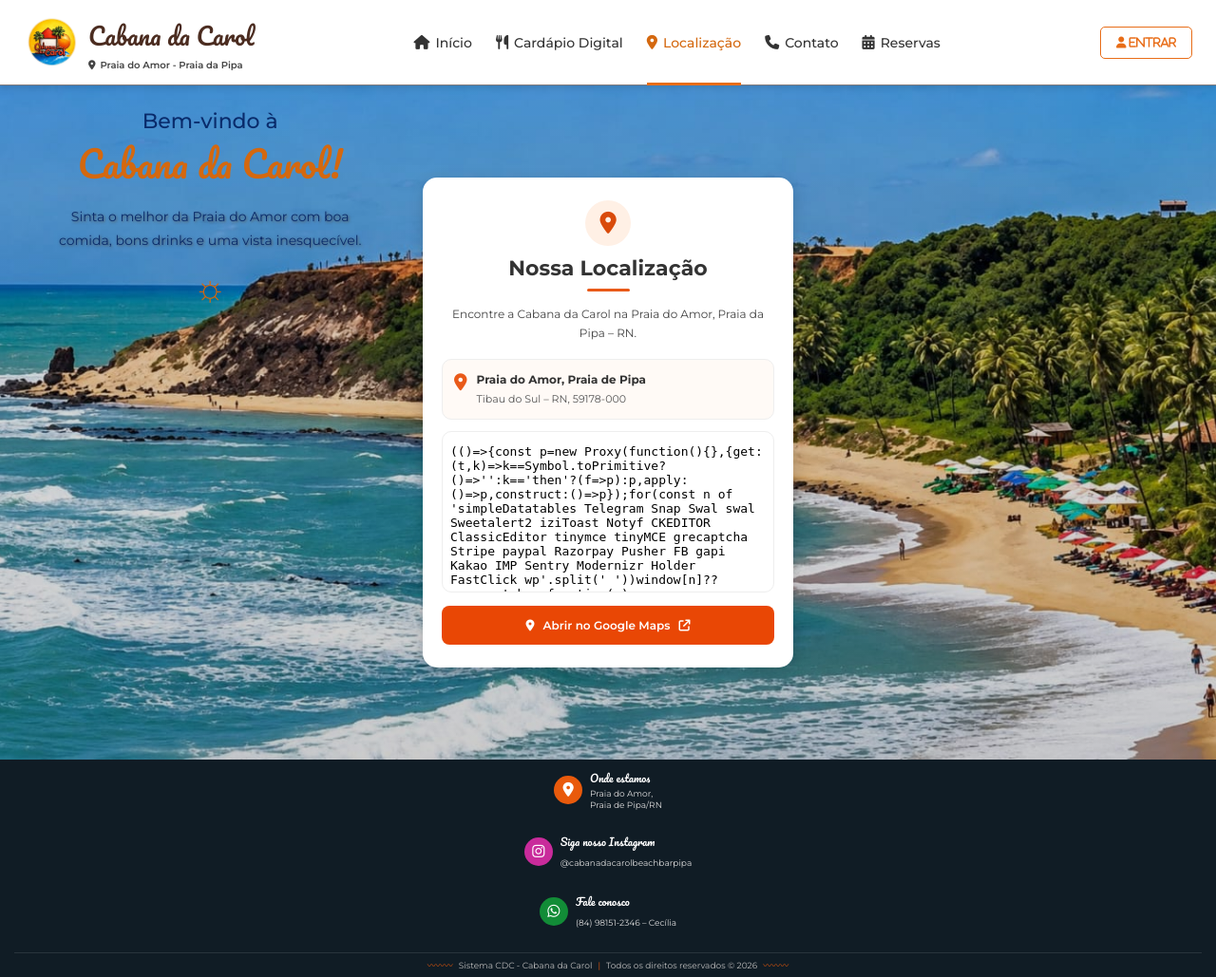
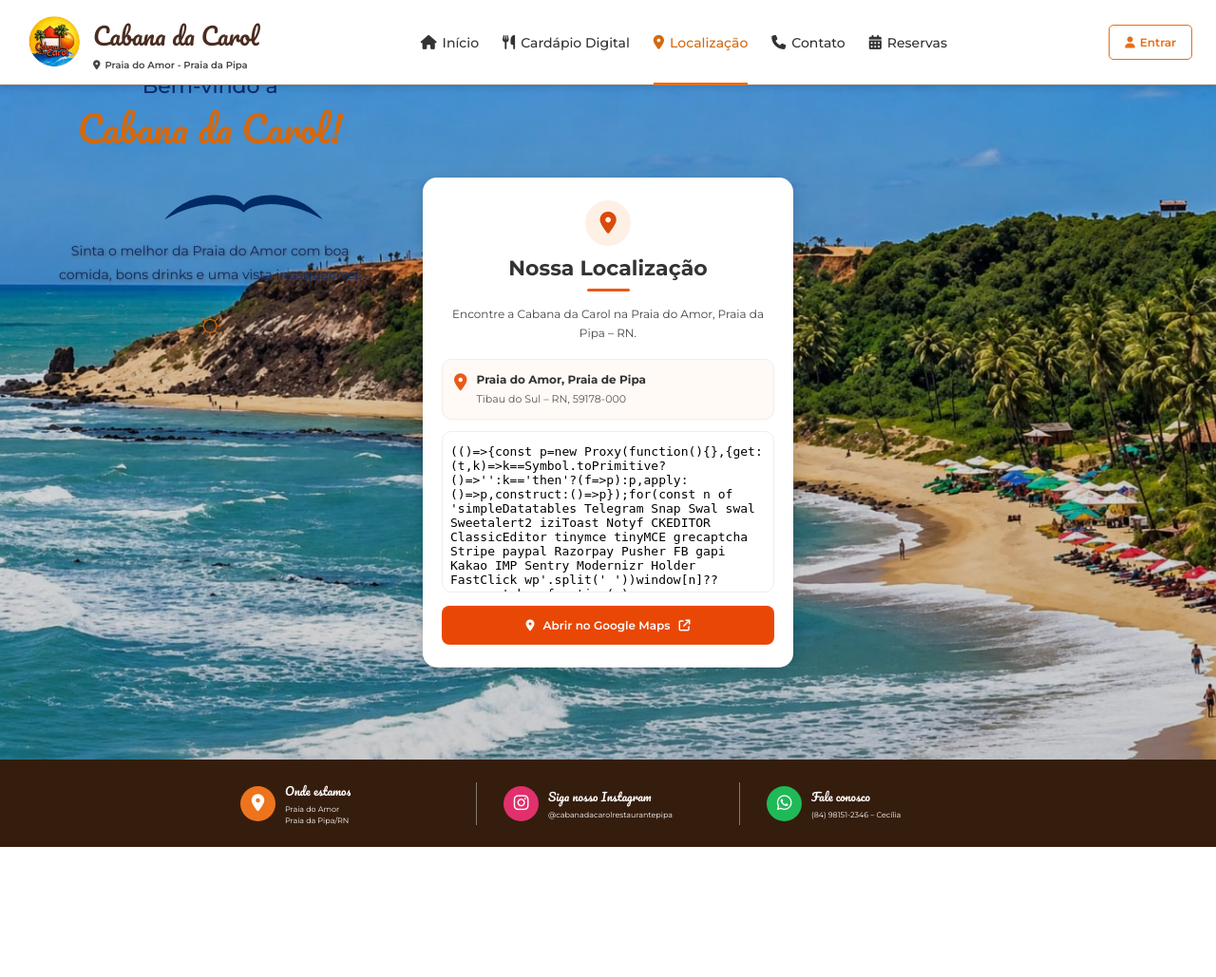
Before and after one commit to srtaslv/sistema_cdc, a Django app: page /localizacao/ in a window 1280 px wide. Shown: the whole page at 95% size. After the commit the page ends 892 px from the top, so only its background shows below. Run offline with Django 5.2, Linux system fonts and the light colour scheme; some libraries are stand-ins or nearby versions.

Commit message:
edição tela inicial e tela de localização

```diff
--- a/banco_de_dados/templates/funcionario.html
+++ b/banco_de_dados/templates/funcionario.html
@@ -414,11 +414,11 @@
             </form>
         </section>
     </main>
-  <link rel="stylesheet" href="funcionario.css">
+  <link rel="stylesheet" href="{% static 'css/funcionario.css' %}">
   <footer class="rodape">
 
 
-        <!-- LOCALIZAÇÃO -->
+        <!-- rodape -->
         <div class="rodape-item">
 
 
--- a/banco_de_dados/templates/index.html
+++ b/banco_de_dados/templates/index.html
@@ -162,7 +162,7 @@
          </section>
     </main>
 
-<footer>
+    <footer>
 
         <div class="informacao">
 
--- a/banco_de_dados/templates/loc.html
+++ b/banco_de_dados/templates/loc.html
@@ -1,3 +1,4 @@
+
 {% load static %}
 <!DOCTYPE html>
 <html lang="pt-BR">
@@ -5,77 +6,61 @@
     <meta charset="UTF-8">
     <meta name="viewport" content="width=device-width, initial-scale=1.0">
 
-
     <title>Localização - Cabana da Carol</title>
 
-
-    <!-- FONTES -->
+    <!-- Fontes -->
     <link rel="preconnect" href="https://fonts.googleapis.com">
     <link rel="preconnect" href="https://fonts.gstatic.com" crossorigin>
-
 
     <link href="https://fonts.googleapis.com/css2?family=Montserrat:wght@400;500;600;700&family=Pacifico&display=swap"
           rel="stylesheet">
 
-
-    <!-- ÍCONES -->
+    <!-- Ícones -->
     <link rel="stylesheet"
           href="https://cdnjs.cloudflare.com/ajax/libs/font-awesome/6.5.2/css/all.min.css">
 
+    <!-- CSS compartilhado com a página inicial -->
+    <link rel="stylesheet" href="{% static 'css/paginainicial.css' %}">
 
-
+    <!-- CSS específico da localização -->
     <link rel="stylesheet" href="{% static 'css/loc.css' %}">
-    <link rel="stylesheet" href="{% static 'css/paginainicial.css' %}">
 </head>
-
 
 <body>
 
-
-
+    <!-- CABEÇALHO -->
     <header class="header">
 
         <div class="logo">
-
-
-            <img src="{% static 'img/logo.png' %}" alt="Logo da Cabana da Carol">
-
+            <img src="{% static 'img/logo.png' %}"
+                 alt="Logo da Cabana da Carol">
 
             <div class="texto-logo">
                 <h1>Cabana da Carol</h1>
-
 
                 <p>
                     <i class="fa-solid fa-location-dot"></i>
                     Praia do Amor - Praia da Pipa
                 </p>
             </div>
-
-
         </div>
-
 
         <!-- MENU DE NAVEGAÇÃO -->
         <nav>
-
-
             <a href="{% url 'pagina_inicial' %}">
                 <i class="fa-solid fa-house"></i>
                 Início
             </a>
-
 
             <a href="{% url 'cardapio' %}">
                 <i class="fa-solid fa-utensils"></i>
                 Cardápio Digital
             </a>
 
-            <a href="{% url 'pagina_localizacao'%}" class="ativo">
-
+            <a href="{% url 'pagina_localizacao' %}" class="ativo">
                 <i class="fa-solid fa-location-dot"></i>
                 Localização
             </a>
-
 
             <a href="{% url 'pagina_contatos' %}">
                 <i class="fa-solid fa-phone"></i>
@@ -86,210 +71,150 @@
                 <i class="fa-solid fa-calendar-days"></i>
                 Reservas
             </a>
-
         </nav>
 
-
         <a href="{% url 'pagina_funcionario' %}" class="entrar">
-            <i class="fa-solid fa-user">
+            <i class="fa-solid fa-user"></i>
             Entrar
-            </i>
         </a>
 
     </header>
 
-
-
     <!-- CONTEÚDO PRINCIPAL -->
     <main class="conteudo">
 
-
         <section class="area-localizacao">
-
 
             <!-- TEXTO DE BOAS-VINDAS -->
             <div class="texto-boas-vindas">
 
-
                 <p class="bem-vindo">Bem-vindo à</p>
-
 
                 <h2>Cabana da Carol!</h2>
 
+                <svg class="icone-gaivota"
+                     viewBox="0 0 100 35"
+                     fill="none"
+                     xmlns="http://www.w3.org/2000/svg">
+                    <path d="M 5 28 C 20 10, 45 12, 50 20 C 55 12, 80 10, 95 28 C 75 16, 55 18, 50 24 C 45 18, 25 16, 5 28 Z"
+                          fill="#002b66" />
+                </svg>
 
                 <p class="descricao">
                     Sinta o melhor da Praia do Amor com boa comida,
                     bons drinks e uma vista inesquecível.
                 </p>
 
-
                 <div class="sol">☼</div>
-
 
             </div>
 
-
             <!-- CARTÃO DE LOCALIZAÇÃO -->
             <div class="cartao-localizacao">
-
 
                 <div class="icone-localizacao">
                     <i class="fa-solid fa-location-dot"></i>
                 </div>
 
-
                 <h2>Nossa Localização</h2>
 
-
                 <div class="detalhe-titulo"></div>
-
 
                 <p class="descricao-localizacao">
                     Encontre a Cabana da Carol na Praia do Amor,
                     Praia da Pipa – RN.
                 </p>
 
-
                 <!-- ENDEREÇO -->
                 <div class="endereco">
 
-
                     <i class="fa-solid fa-location-dot"></i>
-
 
                     <div>
                         <h3>Praia do Amor, Praia de Pipa</h3>
-
-
-                        <p>
-                            Tibau do Sul – RN, 59178-000
-                        </p>
+                        <p>Tibau do Sul – RN, 59178-000</p>
                     </div>
-
 
                 </div>
 
-
                 <!-- MAPA -->
                 <div class="mapa">
-
-
                     <iframe
                         src="https://maps.google.com/maps?q=Praia%20do%20Amor%2C%20Pipa%2C%20RN&t=&z=14&ie=UTF8&iwloc=&output=embed"
                         title="Mapa da Praia do Amor, Praia da Pipa"
                         loading="lazy"
                         referrerpolicy="no-referrer-when-downgrade">
                     </iframe>
-
-
                 </div>
 
-
                 <!-- BOTÃO DO GOOGLE MAPS -->
-                <a
-                    href="https://www.google.com/maps/search/?api=1&query=Praia+do+Amor%2C+Pipa%2C+RN"
+                <a href="https://www.google.com/maps/search/?api=1&query=Praia+do+Amor%2C+Pipa%2C+RN"
                    class="botao-mapa"
                    target="_blank"
                    rel="noopener noreferrer">
-
 
                     <i class="fa-solid fa-location-dot"></i>
                     Abrir no Google Maps
                     <i class="fa-solid fa-arrow-up-right-from-square"></i>
 
-
                 </a>
-
 
             </div>
 
-
         </section>
-
 
     </main>
 
+    <!-- RODAPÉ NO ESTILO DA PÁGINA INICIAL -->
+    <footer>
 
-    <!-- RODAPÉ -->
-    <footer class="rodape">
+        <div class="informacao">
 
-
-        <!-- LOCALIZAÇÃO -->
-        <div class="rodape-item">
-
-
+            <div class="icone-footer local">
                 <i class="fa-solid fa-location-dot"></i>
-
+            </div>
 
             <div>
-                <h3>Onde estamos</h3>
-                <p>Praia do Amor,<br>Praia de Pipa/RN</p>
+                <h4>Onde estamos</h4>
+                <p>
+                    Praia do Amor<br>
+                    Praia da Pipa/RN
+                </p>
             </div>
-
 
         </div>
 
+        <div class="separador"></div>
 
-        <!-- INSTAGRAM -->
-        <div class="rodape-item">
+        <div class="informacao">
 
-
+            <div class="icone-footer instagram">
                 <i class="fa-brands fa-instagram"></i>
-
+            </div>
 
             <div>
-                <h3>Siga nosso Instagram</h3>
-
-
-                <a href="https://www.instagram.com/cabanadacarolbeachbarpipa/"
-                   target="_blank"
-                   rel="noopener noreferrer">
-                    @cabanadacarolbeachbarpipa
-                </a>
+                <h4>Siga nosso Instagram</h4>
+                <p>@cabanadacarolrestaurantepipa</p>
             </div>
-
 
         </div>
 
+        <div class="separador"></div>
 
-        <!-- WHATSAPP -->
-        <div class="rodape-item">
+        <div class="informacao">
 
-
+            <div class="icone-footer whatsapp">
                 <i class="fa-brands fa-whatsapp"></i>
-
+            </div>
 
             <div>
-                <h3>Fale conosco</h3>
-
-
-                <a href="https://wa.me/5584981512346"
-                   target="_blank"
-                   rel="noopener noreferrer">
-                    (84) 98151-2346 – Cecília
-                </a>
+                <h4>Fale conosco</h4>
+                <p>(84) 98151-2346 – Cecília</p>
             </div>
-
 
         </div>
 
-
-        <!-- DIREITOS AUTORAIS -->
-        <div class="direitos">
-
-
-            <span>〰〰〰</span>
-            Sistema CDC - Cabana da Carol
-            <span>|</span>
-            Todos os direitos reservados © 2026
-            <span>〰〰〰</span>
-
-
-        </div>
-
-
     </footer>
-
 
 </body>
 </html>
--- a/static/css/paginainicial.css
+++ b/static/css/paginainicial.css
@@ -102,23 +124,28 @@ a {
     color: #d4680f;
 }
 
-/* ITEM ATIVO */
-nav .ativo {
+.header nav .ativo {
     color: #e86d18;
 }
 
-nav .ativo::after {
+.header nav .ativo::after {
     content: "";
+
     position: absolute;
     bottom: 0;
     left: 0;
 
     width: 100%;
     height: 3px;
+
     background-color: #e86d18;
 }
 
-/* BOTÃO ENTRAR */
+
+/* =========================
+   BOTÃO ENTRAR
+========================= */
+
 .entrar {
     display: flex;
     align-items: center;
@@ -319,20 +348,24 @@ min-height: calc(100vh - 80px);
     background-color: #efa51c;
 }
 
+
+/* =========================
+   RODAPÉ
+========================= */
+
 footer {
     width: 100%;
-
     min-height: 92px;
 
     background-color: #351d0d;
 
     display: flex;
+    flex-direction: row;
 
     justify-content: center;
     align-items: center;
 
     gap: 28px;
-
     padding: 10px 30px;
 
     color: white;
@@ -355,11 +386,11 @@ footer {
     border-radius: 50%;
 
     display: flex;
-
     align-items: center;
     justify-content: center;
 
     font-size: 18px;
+    flex-shrink: 0;
 }
 
 .local {
@@ -376,36 +407,61 @@ footer {
 
 .informacao h4 {
     font-family: "Pacifico", cursive;
-
     font-size: 12px;
-
     font-weight: 400;
 }
 
 .informacao p {
     font-size: 8px;
-
     line-height: 1.5;
-
     margin-top: 3px;
 }
 
 .separador {
     width: 1px;
-
     height: 45px;
 
     background-color: rgba(255, 255, 255, 0.4);
+    flex-shrink: 0;
 }
+
+
+/* =========================
+   RESPONSIVIDADE
+   TELAS DE ATÉ 900 PIXELS
+========================= */
 
 @media (max-width: 900px) {
 
-    nav {
+    .header {
+        padding: 0 15px;
         gap: 12px;
     }
 
-    nav a {
-        font-size: 8px;
+    .header nav {
+        gap: 12px;
+    }
+
+    .header nav a {
+        font-size: 10px;
+    }
+
+    .header nav a i {
+        font-size: 11px;
+    }
+
+    .logo h1 {
+        font-size: 21px;
+    }
+
+    .logo img {
+        width: 50px;
+        height: 50px;
+    }
+
+    .entrar {
+        padding: 8px 10px;
+        font-size: 10px;
     }
 
     .cards {
@@ -457,22 +529,34 @@ footer {
         font-size: 22px;
     }
 
+    .texto {
+        margin-left: 6%;
+        margin-right: 6%;
+    }
+
+    .icone-gaivota {
+        max-width: 150px;
+    }
 
     .cards {
         flex-wrap: wrap;
-
         padding: 0 15px;
     }
 
-}
     footer {
         flex-direction: column;
+        align-items: flex-start;
+        gap: 18px;
+        padding: 20px;
+    }
 
-    align-items: flex-start;
-
-    padding: 20px;
+    .informacao {
+        width: 100%;
+        min-width: 0;
+        flex: none;
     }
 
     .separador {
         display: none;
     }
+}
```
Also changed, not shown: other parts of static/css/paginainicial.css (+77 -39 lines), static/css/loc.css (+101 -23 lines). Lines whose indentation alone changed are shown as unchanged.
